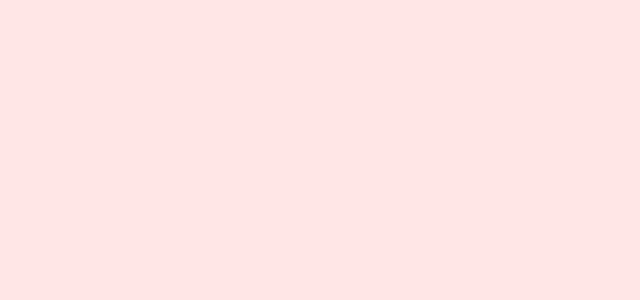
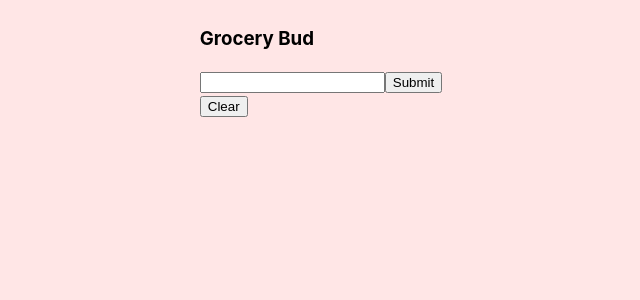
Before and after one commit to alaspaul/MTProj, a React (Vite) app in the folder 01-midtermproject/: page / in a window 1280 px wide. Shown: the top 300 px of the page, without its empty margins (319-959 px from the left). Built offline with nearby package versions, Linux system fonts and the light colour scheme.

Commit message:
adding buttons and usestates

```diff
--- a/01-midtermproject/src/Alert.jsx
+++ b/01-midtermproject/src/Alert.jsx
@@ -1,4 +1,4 @@
-import React, {useEffect} from "react";
+import React, {useEffect} from 'react'
 
 
 const Alert = () => {
--- a/01-midtermproject/src/App.jsx
+++ b/01-midtermproject/src/App.jsx
@@ -1,12 +1,37 @@
-import React from "react";
+import React, {useState, useEffect} from "react";
 import Alert from './Alert.jsx'
 import List from './List.jsx'
 
 
 function App() {
+  const [item, setItem] = useState('');
+  const [list, setList] = useState([]);
+  const [isEditable, setIsEditable] = useState(false);
+  const [editItemId, setEditItemId] = useState(null);
+  const [alert, setAlert] = useState({
+      display:false,
+      message:'',
+      color:''
+  });
 
+  const buttonSubmit = (event) => {
+    event.preventDefault();
+    console.log('submit');
+  }
 
-  return <main>
+  return <main className="Main">
+      <form className="listForm" onSubmit={buttonSubmit}>
+        {alert.display && <Alert />} {/* if display is true then it prints an alert */}
+        <h3>Grocery Bud</h3>
+        <div className="formInput">
+            <input type="text"/>
+            <button type="submit" className="submitBut">{isEditable ? 'Edit' : 'Submit'}</button>
+        </div>
+      </form>
+      <div className="listContainer">
+          <List />
+          <button className="clearBut">Clear</button>
+      </div>
 
 
   </main>
--- a/01-midtermproject/src/List.jsx
+++ b/01-midtermproject/src/List.jsx
@@ -1,9 +1,10 @@
-import React from "react";
-import { FaEdit, FaTrash } from 'react-icons/fa'
+import React from 'react'
 
 const List = () => {
     return
-    <h2>List Component</h2>
+    <main>
+        <h2>List Component</h2>
+    </main>
 
 
 }
```
